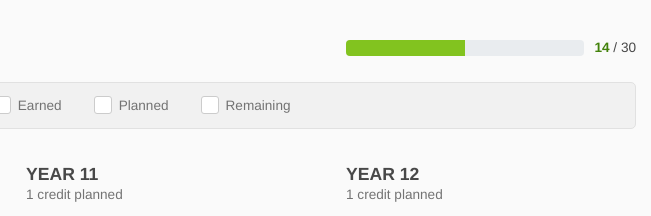
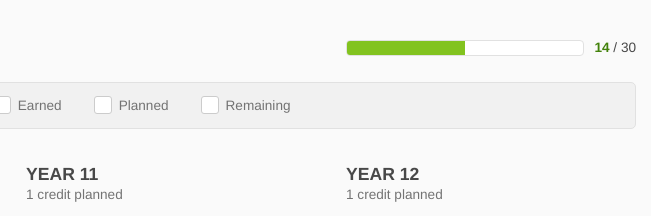
Before and after one commit to thiagonzalez/bootstrap-template, a website: page src/index.html in a window 1280 px wide. Shown: the top 216 px of the page, 629-1280 px from the left. Drawn offline with nearby package versions, Linux system fonts and the light colour scheme; files that its build step writes are made by us from their sources.

Commit message:
finishing style

```diff
--- a/src/css/components/_header.scss
+++ b/src/css/components/_header.scss
@@ -35,6 +35,8 @@
     .progress {
       width: 100%;
       flex: 1 1;
+      background-color: #fff;
+      border: 1px solid #e1e1e1;
     }
 
     .status-text {
--- a/src/css/components/_subjects-columns.scss
+++ b/src/css/components/_subjects-columns.scss
@@ -39,9 +39,9 @@
       position: relative;
 
       &:after {
+        content: '';
         border: 1px solid $primary-color;
         position: absolute;
-        content: '';
         display: block;
         top: 1px;
         right: 1px;
--- a/src/css/components/_tooltip.scss
+++ b/src/css/components/_tooltip.scss
@@ -46,10 +46,10 @@
     }
 
     &:after, &:before {
+      content: '';
       top: 100%;
       right: 10px;
       border: solid transparent;
-      content: '';
       height: 0;
       width: 0;
       position: absolute;
--- a/src/css/config/_defaults.scss
+++ b/src/css/config/_defaults.scss
@@ -23,12 +23,12 @@ body {
       cursor: pointer;
 
       &:before {
+        content: '';
         width: 18px;
         height: 18px;
         background-color: #fff;
         border: 1px solid #ccc;
         border-radius: 3px;
-        content: '';
         display: block;
         position: absolute;
         top: 0;
```
